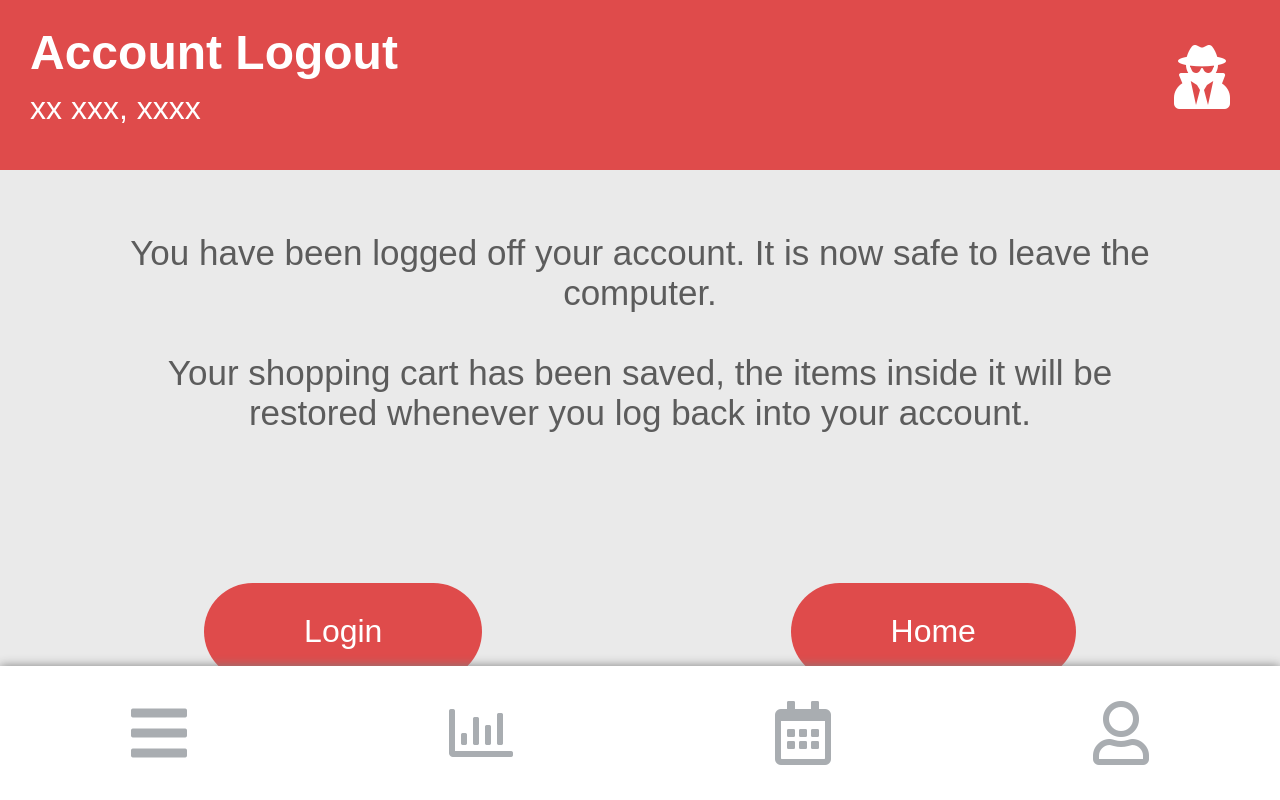
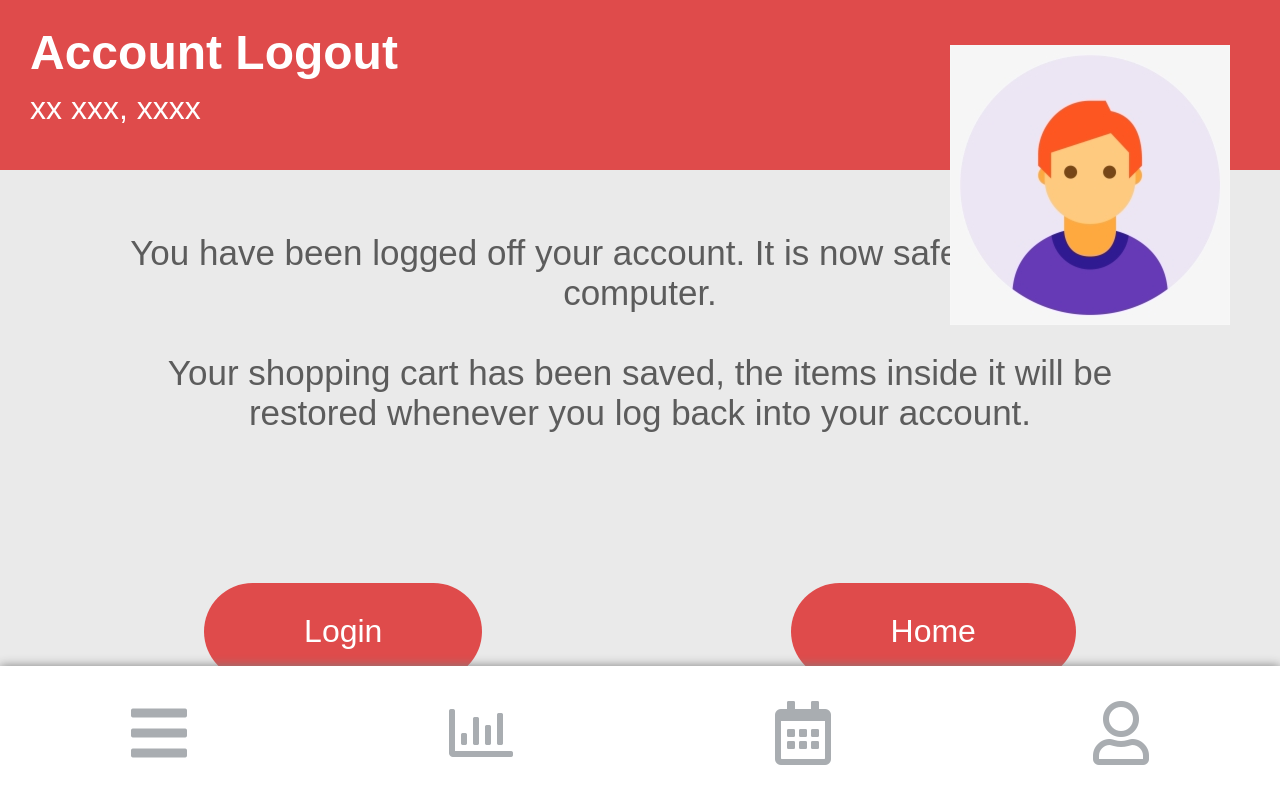
Before and after one commit to RudeSniper122/logout, a plain HTML site: page index.html in a window 1280 px wide. Drawn offline with Linux system fonts and the light colour scheme; a script that the page names is missing.

Commit message:
avatar added

```diff
--- a/index.html
+++ b/index.html
@@ -15,8 +15,7 @@
         <p id="liveDate">xx xxx, xxxx</p>
       </div>
       <div class="dashboardImg">
-        <!-- <img src="" alt="It's me"> -->
-        <i class="fas fa-user-secret fa-2x"></i>
+        <img src="Image/Avatar.png" alt="It's me">
       </div>
     </div>
 
```
